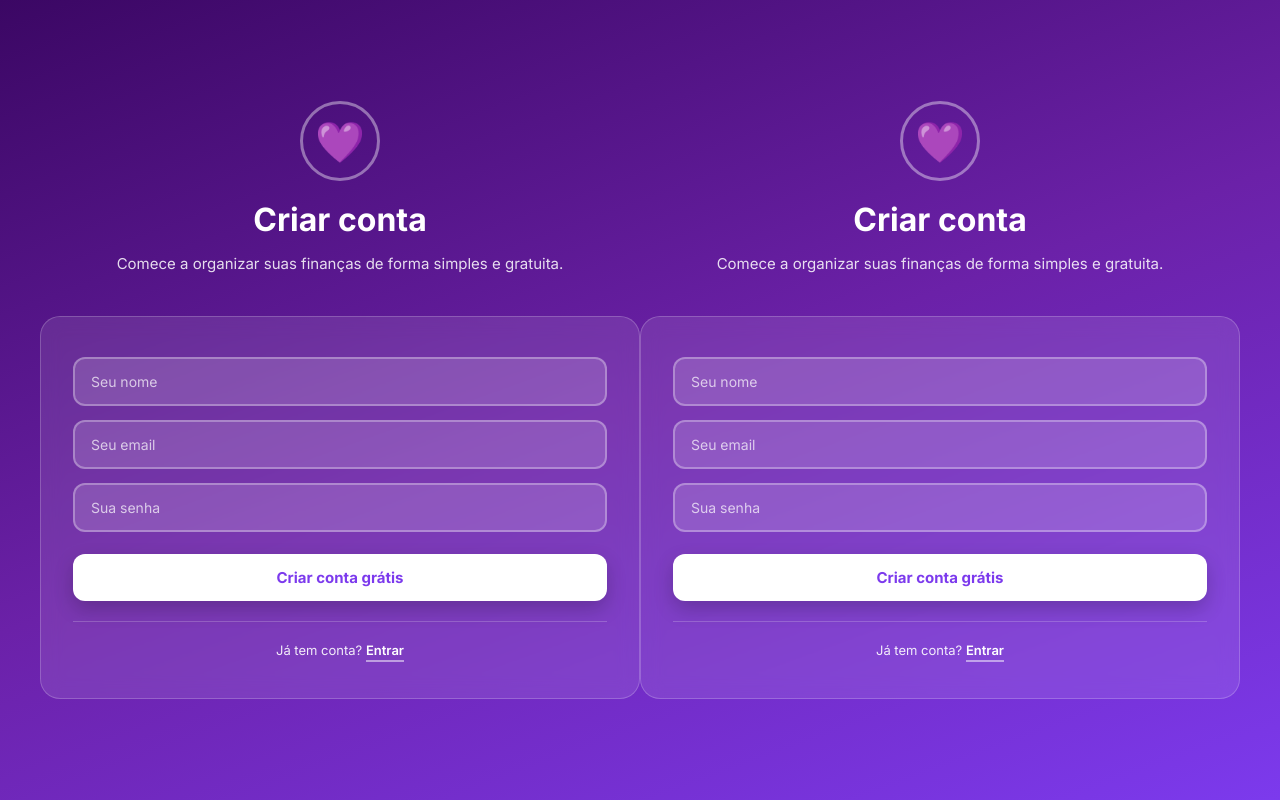
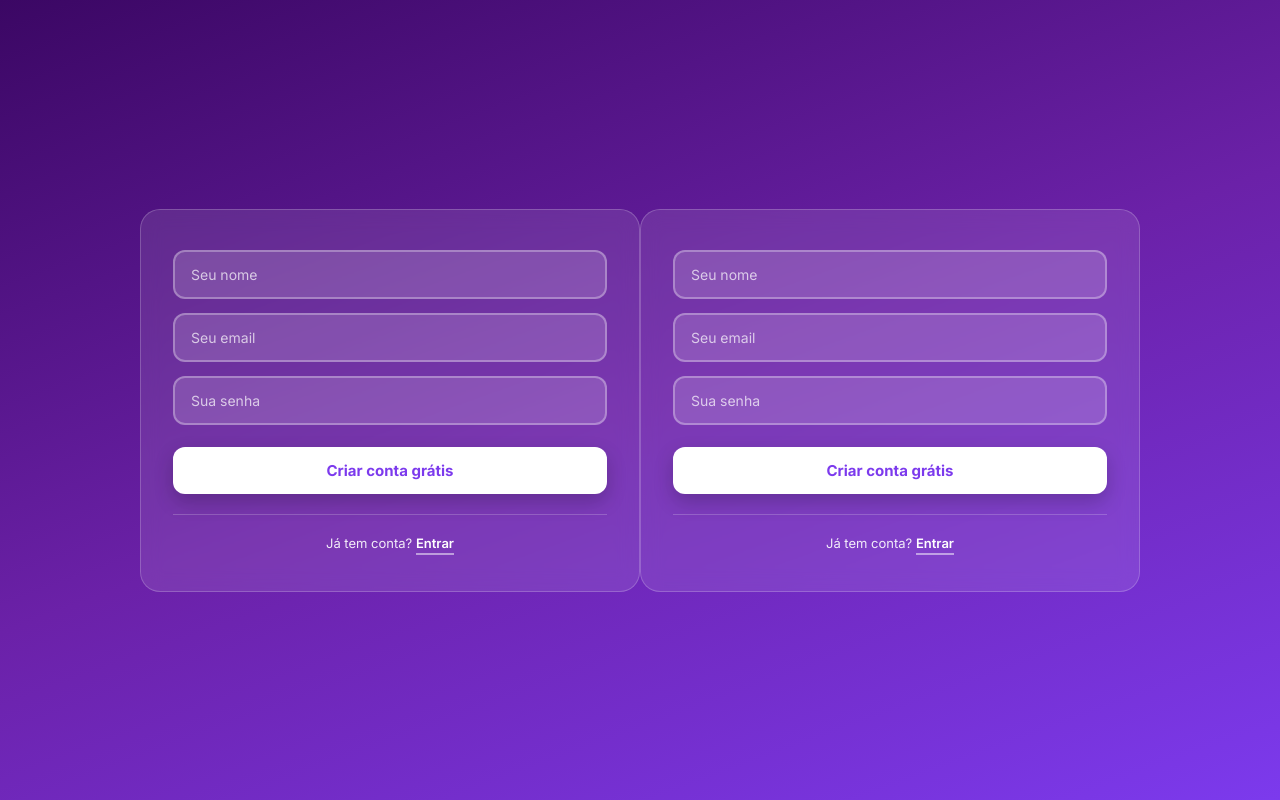
Before and after one commit to evavitoria/gestor-financeiro, a Flask app: page /cadastro in a window 1280 px wide. Run offline with Flask 3, Linux system fonts and the light colour scheme; some libraries are stand-ins or nearby versions.

Commit message:
Remover seção esquerda e deixar apenas o formulário centralizado

```diff
--- a/templates/cadastro.html
+++ b/templates/cadastro.html
@@ -18,10 +18,7 @@
         }
         .container {
             width: 100%;
-            max-width: 600px;
-            display: flex;
-            flex-direction: column;
-            gap: 40px;
+            max-width: 500px;
             animation: fadeIn 0.6s ease-out;
         }
         @keyframes fadeIn {
@@ -29,31 +26,16 @@
             to { opacity: 1; }
         }
         .esquerda {
-            color: white;
-            padding: 0;
-            text-align: center;
+            display: none;
         }
         .esquerda-icone {
-            width: 80px;
-            height: 80px;
-            border-radius: 50%;
-            border: 3px solid rgba(255, 255, 255, 0.4);
-            display: flex;
-            align-items: center;
-            justify-content: center;
-            font-size: 40px;
-            margin: 0 auto 20px;
+            display: none;
         }
         .esquerda h2 {
-            font-size: 32px;
-            font-weight: 700;
-            margin-bottom: 12px;
-            line-height: 1.2;
+            display: none;
         }
         .esquerda p {
-            font-size: 15px;
-            opacity: 0.85;
-            line-height: 1.6;
+            display: none;
         }
         .direita {
             background: rgba(255, 255, 255, 0.1);
```
Also changed, not shown: templates/login.html (+5 -23 lines).
